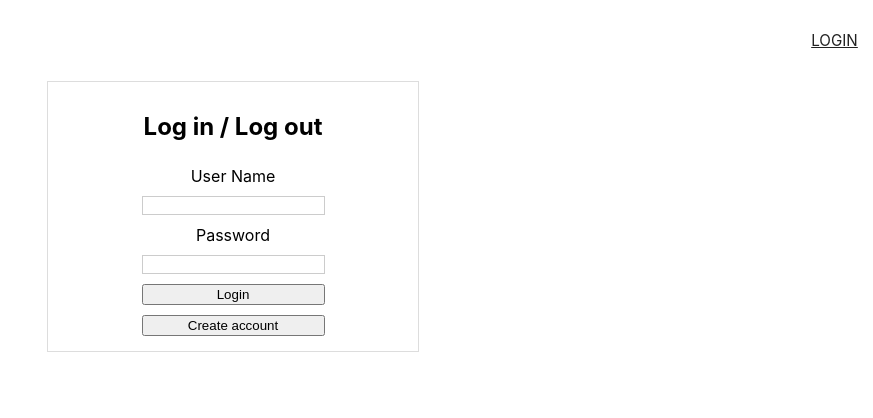
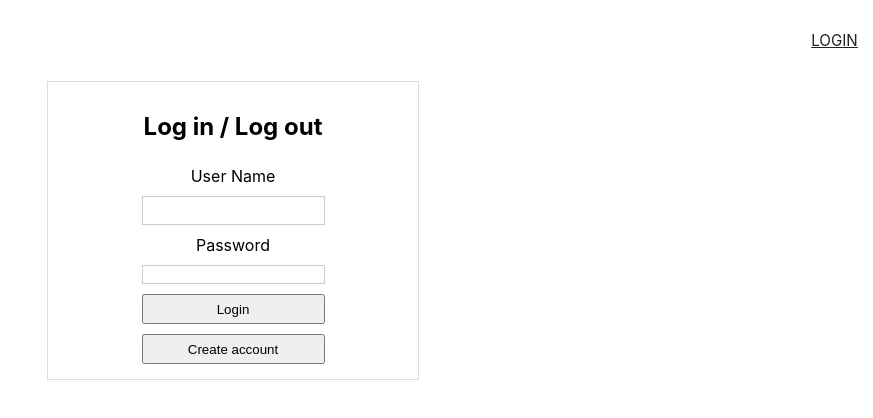
Before and after one commit to sunnylam9876/flashcard-frontend, a React (Create React App) app: page / in a window 1280 px wide. Shown: the top 418 px of the page, without its empty margins (407-1280 px from the left). Built offline with nearby package versions, Linux system fonts and the light colour scheme.

Commit message:
completed add peek button

```diff
--- a/src/components/EnglishCard.js
+++ b/src/components/EnglishCard.js
@@ -44,6 +44,11 @@ const EnglishCard = (props) => {
     }
   }
 
+  const [wordPeek, setWordPeek] = useState('false');
+  const handlePeek = () => {
+    setWordPeek(true);
+  }
+
   return (
     <div className='card'>
       <img
@@ -52,6 +57,7 @@ const EnglishCard = (props) => {
         alt={'Card ${props.id}'}
         onClick={playSound} //
       />
+      {(wordPeek == true) && <div>{props.wordid}</div>}
 
 {/*       <p>word: {props.wordid}</p>
       <p>user: {props.user}</p>
@@ -60,6 +66,9 @@ const EnglishCard = (props) => {
         <input className = 'input_textbox' type="text" id="wordSubmit"
                           value={wordSubmit} onChange={(e) => setWordSubmit(e.target.value)}></input>
         <button onClick={handleWordSubmit}>Check</button>
+        <button onClick={handlePeek}>Peek</button>
+
+
       </div>
       <div>
         {(checkCorrect == 'correct') && <img className='correct' src={require('./img/tick.png')} ></img>}
--- a/src/components/css/Card.css
+++ b/src/components/css/Card.css
@@ -17,7 +17,7 @@
 .card {
     box-sizing: border-box;
     background: #f7f7fc;
-    padding: 10px;
+    padding: 3px;
     border-radius: 5px;
     box-shadow: 0 1px 0 0 rgba(0, 0, 0, 0.1);
     display: grid;
@@ -31,6 +31,17 @@
     transition: 0.2s;
 }
 
+/*display the tick and cross img*/
 .correct {
     width: 50px;
 }
+
+/* Set the height of an input textbox */
+input[type="text"] {
+    height: 25px; /* Adjust the height value as needed */
+  }
+
+  /* Set the height of a button */
+  button {
+    height: 30px; /* Adjust the height value as needed */
+  }
```
